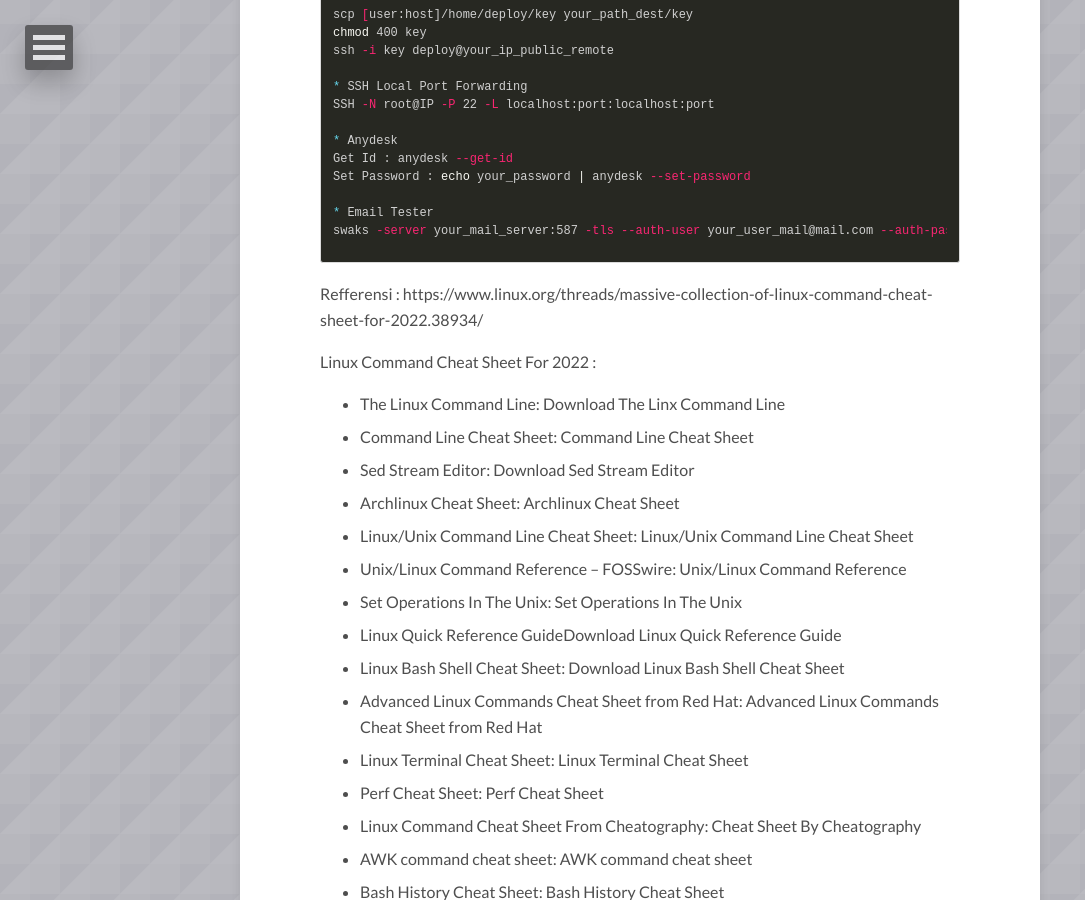
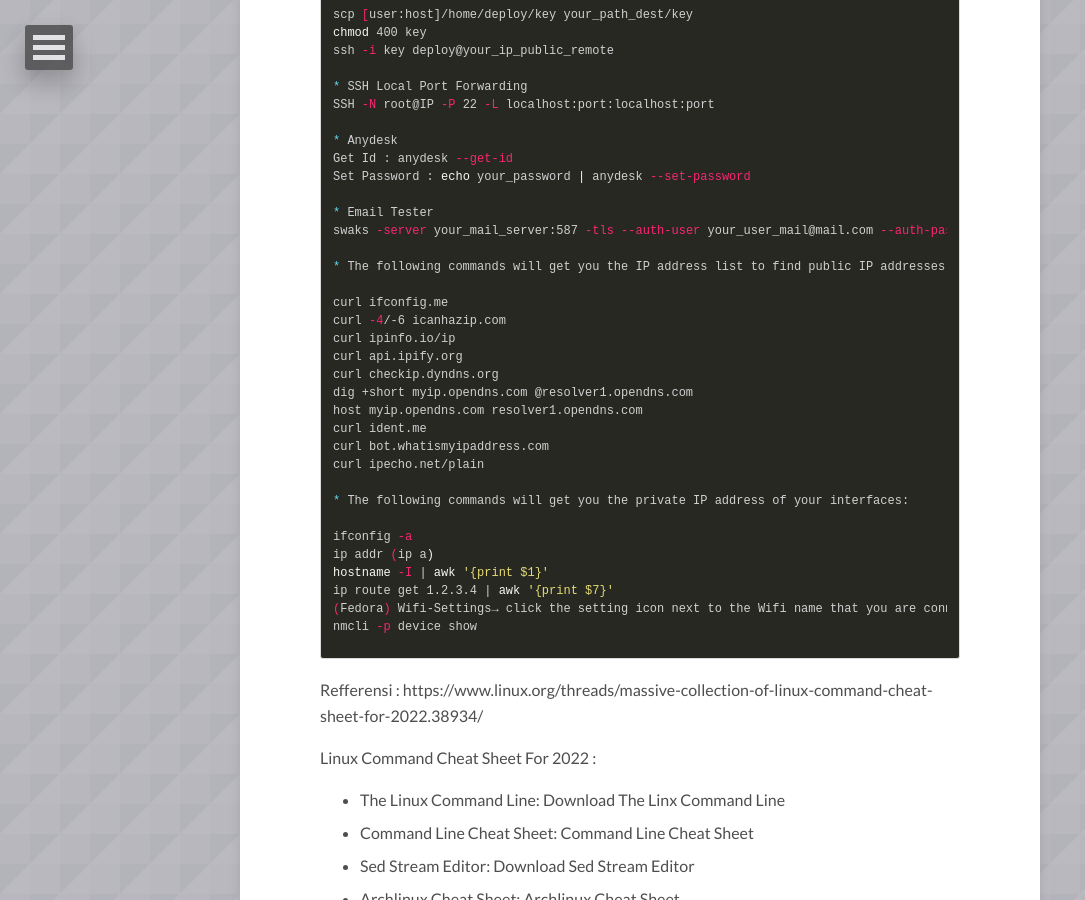
Before and after one commit to danigunawan/danigunawan.github.io, a Jekyll site: the page built from _posts/2022-11-07-cheatsheet-linux.md, in a window 1280 px wide and 900 px high, scrolled down 6366 px. Shown: the whole window, without its empty margins (0-1085 px from the left). Built offline with Jekyll 4.4.1, drawn with Linux system fonts in a browser that asks for light colours; nearby versions of some CDN libraries; comment, search, counter and statistics services are not loaded.

Commit message:
[ADD POSTING]

```diff
--- a/_posts/2022-11-07-cheatsheet-linux.md
+++ b/_posts/2022-11-07-cheatsheet-linux.md
@@ -360,6 +360,28 @@ Set Password : echo your_password | anydesk --set-password
 * Email Tester
 swaks -server your_mail_server:587 -tls --auth-user your_user_mail@mail.com --auth-password your_password_mail --to your_sender_to_mail@mail.com --from your_from_mail_sender@mail.com
 
+* The following commands will get you the IP address list to find public IP addresses for your machine:
+
+curl ifconfig.me
+curl -4/-6 icanhazip.com
+curl ipinfo.io/ip
+curl api.ipify.org
+curl checkip.dyndns.org
+dig +short myip.opendns.com @resolver1.opendns.com
+host myip.opendns.com resolver1.opendns.com
+curl ident.me
+curl bot.whatismyipaddress.com
+curl ipecho.net/plain
+
+* The following commands will get you the private IP address of your interfaces:
+
+ifconfig -a
+ip addr (ip a)
+hostname -I | awk '{print $1}'
+ip route get 1.2.3.4 | awk '{print $7}'
+(Fedora) Wifi-Settings→ click the setting icon next to the Wifi name that you are connected to → Ipv4 and Ipv6 both can be seen
+nmcli -p device show
+
 {% endhighlight %}
 
 Refferensi :
```
